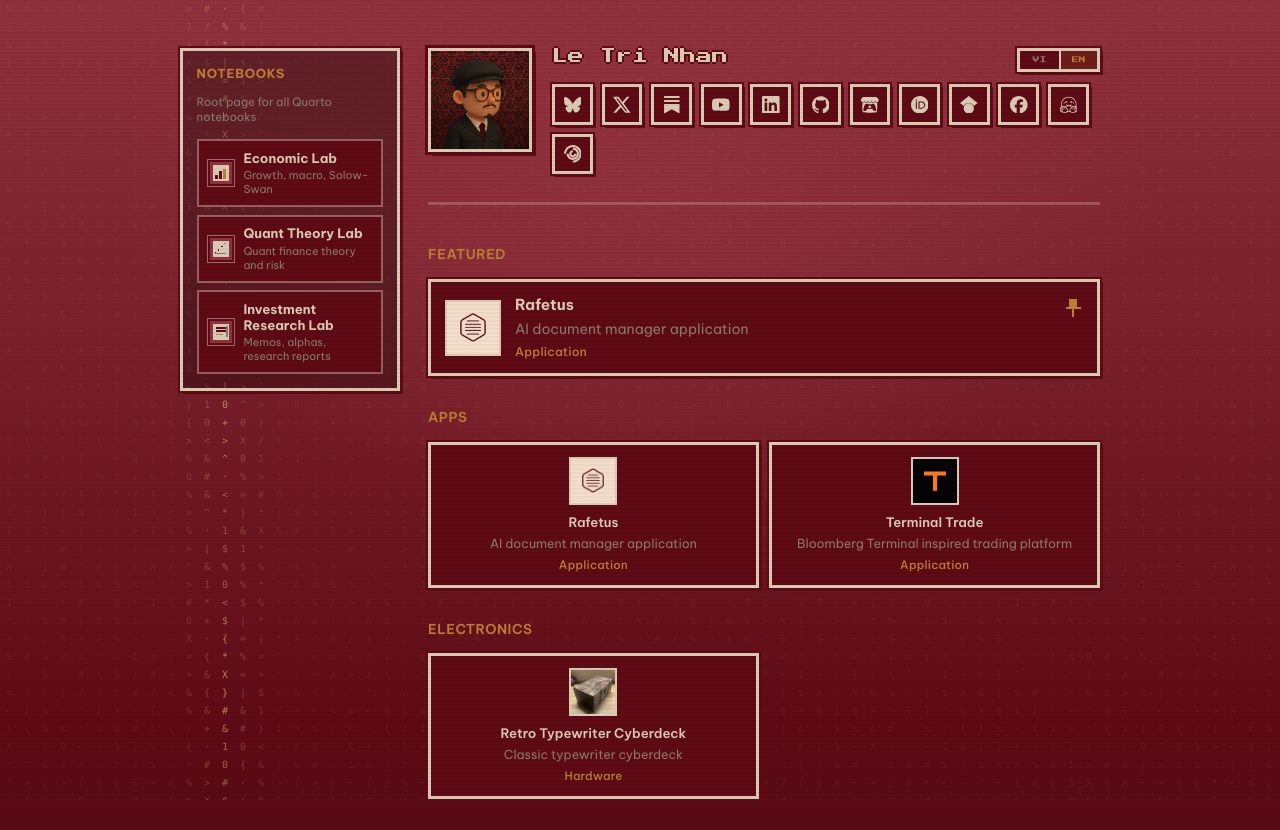
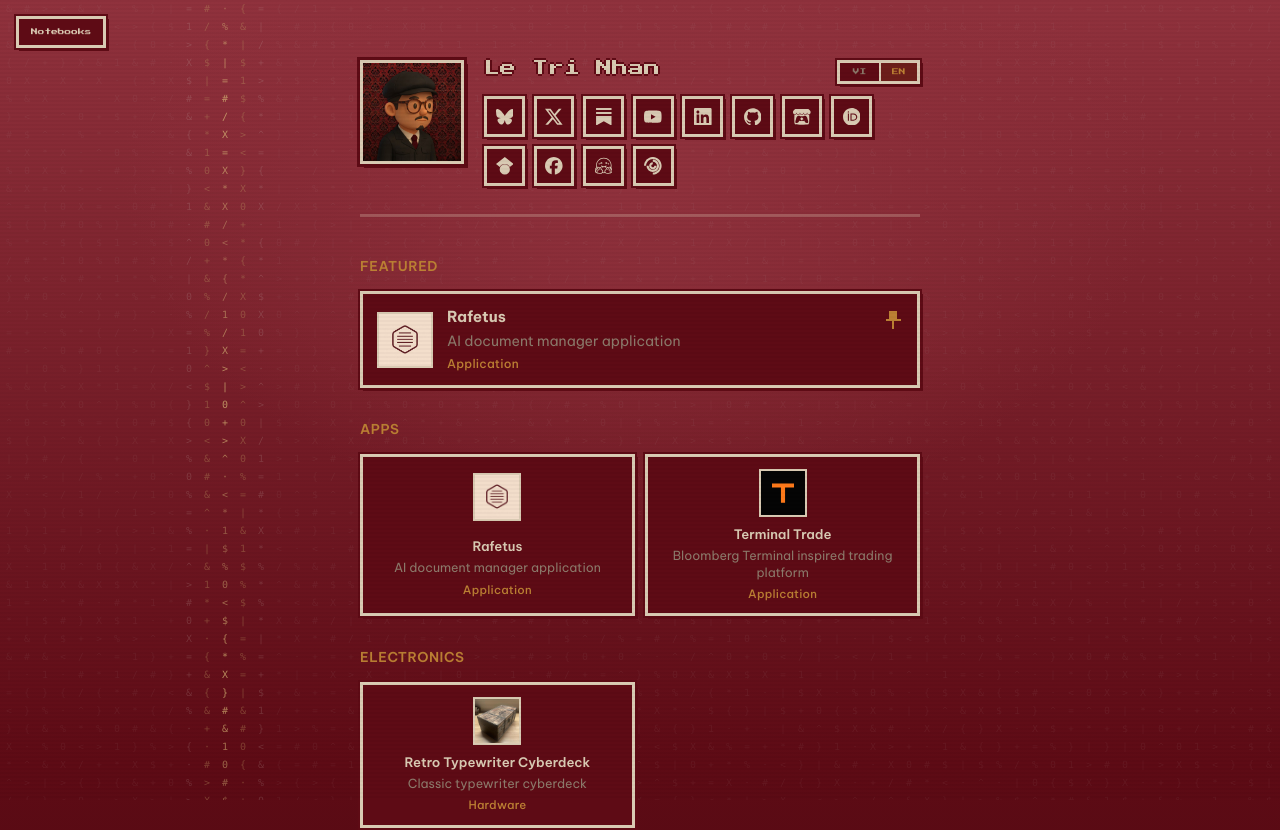
Before and after one commit to letrinhandn/letrinhan-site, a React (Vite) app: page / in a window 1280 px wide. Shown: the top 830 px of the page. Built offline with nearby package versions, Linux system fonts and the light colour scheme.

Commit message:
Use a notebooks drawer and broaden lab descriptions.
Sidebar becomes a slide-in drawer; copy frames each lab as personal essays and projects by field.

```diff
--- a/src/App.css
+++ b/src/App.css
@@ -56,12 +56,10 @@
 .shell {
   position: relative;
   z-index: 1;
-  width: min(920px, calc(100% - 2rem));
-  display: grid;
-  grid-template-columns: 220px minmax(0, 1fr);
-  gap: 1.75rem;
-  align-items: start;
-  padding: 3rem 0 3rem;
+  width: min(560px, calc(100% - 2rem));
+  display: flex;
+  justify-content: center;
+  padding: 3.75rem 0 3rem;
   opacity: 0;
   transform: translateY(8px);
   transition:
@@ -74,18 +72,97 @@
   transform: translateY(0);
 }
 
-.notebook-rail {
-  position: sticky;
-  top: 1.25rem;
-  display: flex;
-  flex-direction: column;
-  gap: 0.65rem;
-  padding: 0.85rem;
-  background: rgba(20, 4, 6, 0.35);
+.notebook-drawer-toggle {
+  position: fixed;
+  top: 1rem;
+  left: 1rem;
+  z-index: 30;
+  margin: 0;
+  padding: 0.55rem 0.75rem;
+  font-family: var(--font-pixel);
+  font-size: 0.42rem;
+  line-height: 1.2;
+  color: var(--paper);
+  background: var(--burgundy-deep);
   border: 3px solid var(--paper);
   box-shadow:
     0 0 0 2px var(--burgundy-deep),
     3px 3px 0 var(--ink);
+  cursor: pointer;
+  transition:
+    background 0.1s steps(2, end),
+    color 0.1s steps(2, end),
+    border-color 0.1s steps(2, end),
+    transform 0.1s steps(2, end);
+}
+
+.notebook-drawer-toggle:hover,
+.notebook-drawer-toggle:focus-visible {
+  color: var(--gold);
+  border-color: var(--gold);
+  background: var(--burgundy-bright);
+  outline: none;
+}
+
+.notebook-drawer-backdrop {
+  position: fixed;
+  inset: 0;
+  z-index: 40;
+  background: rgba(20, 4, 6, 0.55);
+}
+
+.notebook-drawer-backdrop[hidden] {
+  display: none;
+}
+
+.notebook-drawer {
+  position: fixed;
+  top: 0;
+  left: 0;
+  z-index: 50;
+  width: min(320px, calc(100% - 2.5rem));
+  height: 100%;
+  display: flex;
+  flex-direction: column;
+  gap: 0.85rem;
+  padding: 1rem 0.9rem 1.25rem;
+  background: #3a070e;
+  border-right: 3px solid var(--paper);
+  box-shadow: 6px 0 0 var(--ink);
+  transform: translateX(-105%);
+  transition: transform 0.2s steps(5, end);
+  overflow-y: auto;
+}
+
+.site.is-drawer-open .notebook-drawer {
+  transform: translateX(0);
+}
+
+.notebook-drawer-head {
+  display: flex;
+  align-items: flex-start;
+  justify-content: space-between;
+  gap: 0.75rem;
+}
+
+.notebook-drawer-close {
+  margin: 0;
+  padding: 0.4rem 0.55rem;
+  flex-shrink: 0;
+  font-family: var(--font-pixel);
+  font-size: 0.38rem;
+  line-height: 1;
+  color: var(--paper);
+  background: var(--burgundy-deep);
+  border: 2px solid var(--paper);
+  cursor: pointer;
+}
+
+.notebook-drawer-close:hover,
+.notebook-drawer-close:focus-visible {
+  color: var(--gold);
+  border-color: var(--gold);
+  outline: none;
 }
 
 .notebook-rail-label {
@@ -99,17 +176,17 @@
 }
 
 .notebook-rail-hint {
-  margin: 0;
+  margin: 0.35rem 0 0;
   font-family: var(--font-body);
-  font-size: 0.72rem;
-  line-height: 1.35;
+  font-size: 0.78rem;
+  line-height: 1.4;
   color: var(--paper-dim);
 }
 
 .notebook-nav {
   display: flex;
   flex-direction: column;
-  gap: 0.45rem;
+  gap: 0.55rem;
   margin-top: 0.25rem;
 }
 
@@ -118,7 +195,7 @@
   grid-template-columns: auto 1fr;
   gap: 0.55rem;
   align-items: center;
-  padding: 0.55rem 0.5rem;
+  padding: 0.65rem 0.55rem;
   color: var(--paper);
   background: var(--burgundy-deep);
   border: 2px solid rgba(217, 202, 179, 0.45);
@@ -161,8 +238,8 @@
 
 .notebook-nav-blurb {
   font-family: var(--font-body);
-  font-size: 0.68rem;
-  line-height: 1.3;
+  font-size: 0.72rem;
+  line-height: 1.35;
   color: var(--paper-dim);
 }
 
@@ -695,22 +772,6 @@
   transition: letter-spacing 0.12s steps(3, end), color 0.1s steps(2, end);
 }
 
-@media (max-width: 819px) {
-  .shell {
-    grid-template-columns: 1fr;
-    gap: 1.25rem;
-    width: min(560px, calc(100% - 2rem));
-  }
-
-  .notebook-rail {
-    position: static;
-  }
-
-  .notebook-nav {
-    display: grid;
-    grid-template-columns: 1fr;
-  }
-
 @media (max-width: 480px) {
   .identity {
     grid-template-columns: 1fr;
@@ -814,6 +875,8 @@
   .social-preview,
   .work-link,
   .notebook-nav-link,
+  .notebook-drawer,
+  .notebook-drawer-toggle,
   .lang-btn,
   .avatar,
   .work-icon,
--- a/src/App.tsx
+++ b/src/App.tsx
@@ -377,8 +377,10 @@ function LangToggle({
 
 export default function App() {
   const [ready, setReady] = useState(false)
+  const [drawerOpen, setDrawerOpen] = useState(false)
   const [locale, setLocale] = useState<Locale>(() => detectLocale())
   const siteRef = useRef<HTMLDivElement>(null)
+  const drawerCloseRef = useRef<HTMLButtonElement>(null)
 
   useEffect(() => {
     const id = requestAnimationFrame(() => setReady(true))
@@ -391,6 +393,20 @@ export default function App() {
     document.title =
       locale === 'vi' ? 'Lê Trí Nhân' : 'Le Tri Nhan'
   }, [locale])
+
+  useEffect(() => {
+    if (!drawerOpen) return
+    const onKey = (event: KeyboardEvent) => {
+      if (event.key === 'Escape') setDrawerOpen(false)
+    }
+    document.addEventListener('keydown', onKey)
+    document.body.style.overflow = 'hidden'
+    drawerCloseRef.current?.focus()
+    return () => {
+      document.removeEventListener('keydown', onKey)
+      document.body.style.overflow = ''
+    }
+  }, [drawerOpen])
 
   // Desktop-only cursor spotlight on the burgundy backdrop.
   useEffect(() => {
@@ -465,15 +481,51 @@ export default function App() {
   }, [locale])
 
   return (
-    <div ref={siteRef} className={`site${ready ? ' is-ready' : ''}`}>
+    <div
+      ref={siteRef}
+      className={`site${ready ? ' is-ready' : ''}${drawerOpen ? ' is-drawer-open' : ''}`}
+    >
       <GlyphField />
       <div className="cursor-glow" aria-hidden="true" />
       <div className="scanlines" aria-hidden="true" />
 
-      <div className="shell">
-        <aside className="notebook-rail" aria-label={ui.notebooks[locale]}>
+      <button
+        type="button"
+        className="notebook-drawer-toggle"
+        aria-expanded={drawerOpen}
+        aria-controls="notebook-drawer"
+        onClick={() => setDrawerOpen(true)}
+      >
+        {ui.notebooks[locale]}
+      </button>
+
+      <div
+        className="notebook-drawer-backdrop"
+        hidden={!drawerOpen}
+        onClick={() => setDrawerOpen(false)}
+        aria-hidden="true"
+      />
+
+      <aside
+        id="notebook-drawer"
+        className="notebook-drawer"
+        aria-label={ui.notebooks[locale]}
+        aria-hidden={!drawerOpen}
+      >
+        <div className="notebook-drawer-head">
+          <div>
             <p className="notebook-rail-label">{ui.notebooks[locale]}</p>
             <p className="notebook-rail-hint">{ui.notebooksHint[locale]}</p>
+          </div>
+          <button
+            ref={drawerCloseRef}
+            type="button"
+            className="notebook-drawer-close"
+            onClick={() => setDrawerOpen(false)}
+          >
+            {ui.notebooksClose[locale]}
+          </button>
+        </div>
         <nav className="notebook-nav">
           {notebooks.map((work) => (
             <a
@@ -482,6 +534,7 @@ export default function App() {
               href={work.href}
               target="_blank"
               rel="noreferrer noopener"
+              onClick={() => setDrawerOpen(false)}
             >
               {work.icon ? (
                 <img
@@ -501,6 +554,7 @@ export default function App() {
         </nav>
       </aside>
 
+      <div className="shell">
         <main className="page">
           <header className="identity" aria-label={ui.profile[locale]}>
             <img
--- a/src/i18n.ts
+++ b/src/i18n.ts
@@ -18,9 +18,11 @@ export const ui = {
   featured: { vi: 'Nổi bật', en: 'Featured' },
   notebooks: { vi: 'Notebooks', en: 'Notebooks' },
   notebooksHint: {
-    vi: 'Root page cho toàn bộ Quarto notebooks',
-    en: 'Root page for all Quarto notebooks',
+    vi: 'Tiểu luận, projects và công trình cá nhân theo từng lĩnh vực',
+    en: 'Personal essays, projects, and works by field',
   },
+  notebooksOpen: { vi: 'Mở notebooks', en: 'Open notebooks' },
+  notebooksClose: { vi: 'Đóng', en: 'Close' },
   apps: { vi: 'Ứng dụng', en: 'Apps' },
   electronics: { vi: 'Điện tử', en: 'Electronics' },
   games: { vi: 'Game', en: 'Games' },
@@ -36,8 +38,8 @@ export const gardenWorks: LocalizedWork[] = [
     id: 'economic-lab',
     title: { vi: 'Economic Lab', en: 'Economic Lab' },
     blurb: {
-      vi: 'Tăng trưởng, vĩ mô, Solow-Swan',
-      en: 'Growth, macro, Solow-Swan',
+      vi: 'Tiểu luận và công trình cá nhân về kinh tế học',
+      en: 'Personal essays and works in economics',
     },
     href: 'https://letrinhandn.github.io/economic-lab/',
     icon: asset('lab-economic.svg'),
@@ -47,8 +49,8 @@ export const gardenWorks: LocalizedWork[] = [
     id: 'quant-theory-lab',
     title: { vi: 'Quant Theory Lab', en: 'Quant Theory Lab' },
     blurb: {
-      vi: 'Lý thuyết định lượng và risk',
-      en: 'Quant finance theory and risk',
+      vi: 'Tiểu luận và projects về lý thuyết định lượng',
+      en: 'Personal essays and projects in quant theory',
     },
     href: 'https://letrinhandn.github.io/quant-theory-lab/',
     icon: asset('lab-quant.svg'),
@@ -58,8 +60,8 @@ export const gardenWorks: LocalizedWork[] = [
     id: 'investment-research-lab',
     title: { vi: 'Investment Research Lab', en: 'Investment Research Lab' },
     blurb: {
-      vi: 'Memo, alpha, báo cáo đầu tư',
-      en: 'Memos, alphas, research reports',
+      vi: 'Tiểu luận và projects nghiên cứu đầu tư',
+      en: 'Personal essays and projects in investment research',
     },
     href: 'https://letrinhandn.github.io/investment-research-lab/',
     icon: asset('lab-investment.svg'),
```
Lines whose indentation alone changed are shown as unchanged.
